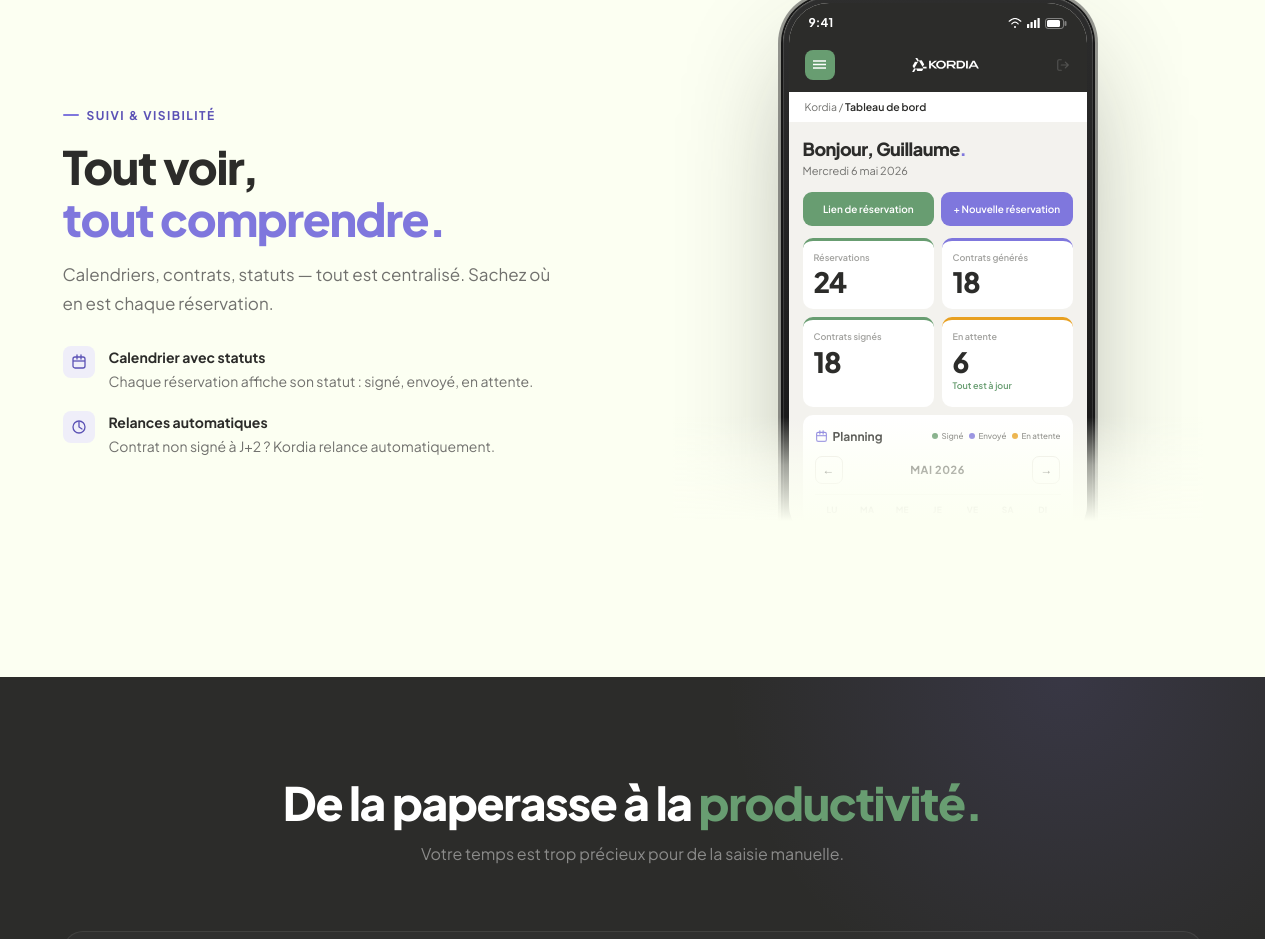
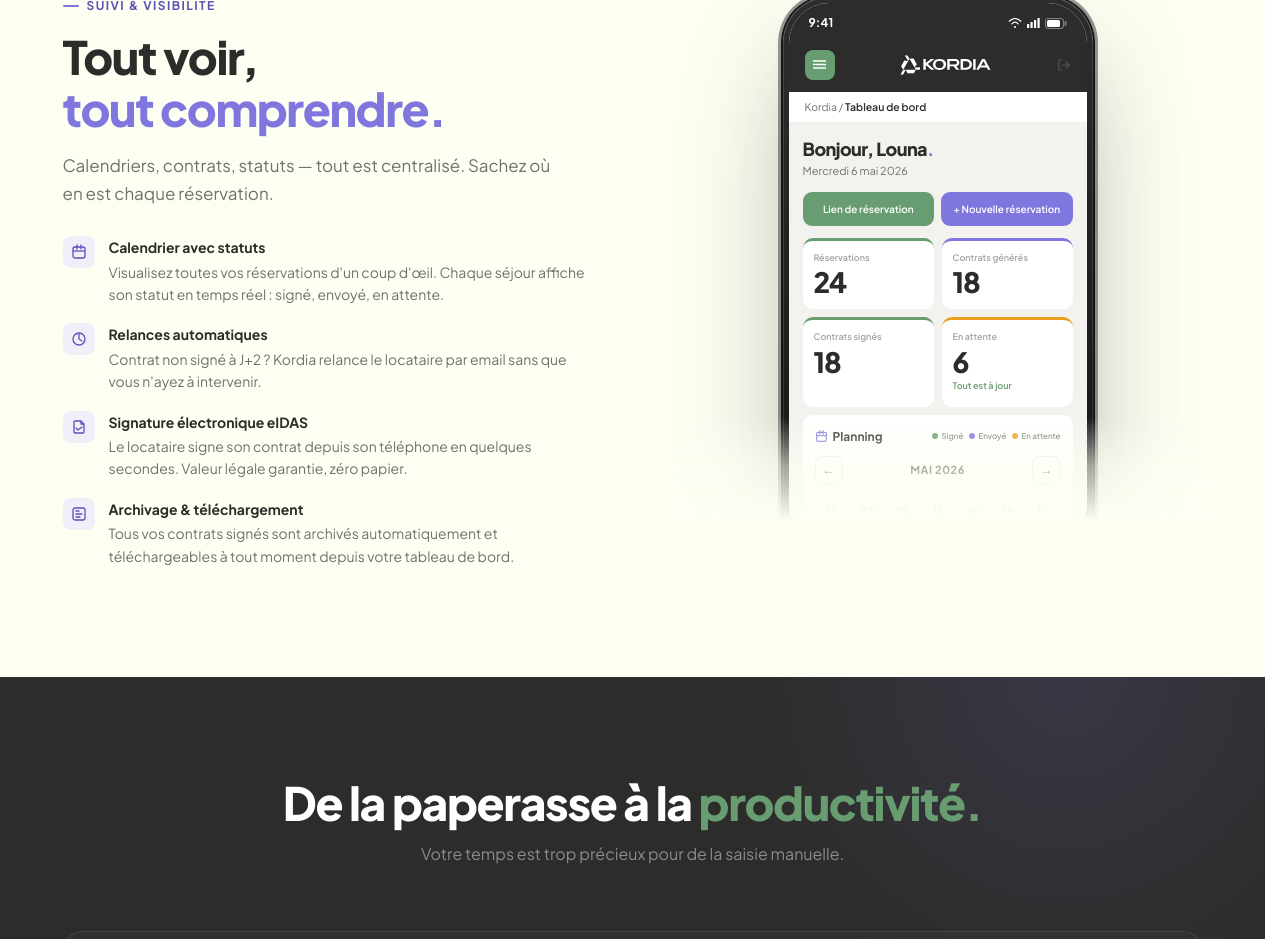
Before and after one commit to lancelotautomotion/auto-contract, a Next.js app: page / in a window 1280 px wide. Shown: the part 2580-3519 px from the top of the page. Built offline with nearby package versions, Linux system fonts and the light colour scheme.

Commit message:
feat(landing): logo agrandi, prénom Louna, 4 points wording section calendrier
Ajout signature eIDAS et archivage/téléchargement, descriptions étoffées.

https://claude.ai/code/session_017Rr1eDgH2gMnfLox6f8HYt

```diff
--- a/src/components/landing/FeatureCalendar.tsx
+++ b/src/components/landing/FeatureCalendar.tsx
@@ -8,7 +8,7 @@ const items = [
       </svg>
     ),
     title: 'Calendrier avec statuts',
-    desc: 'Chaque réservation affiche son statut : signé, envoyé, en attente.',
+    desc: 'Visualisez toutes vos réservations d\'un coup d\'œil. Chaque séjour affiche son statut en temps réel : signé, envoyé, en attente.',
   },
   {
     icon: (
@@ -18,7 +18,28 @@ const items = [
       </svg>
     ),
     title: 'Relances automatiques',
-    desc: 'Contrat non signé à J+2 ? Kordia relance automatiquement.',
+    desc: 'Contrat non signé à J+2 ? Kordia relance le locataire par email sans que vous n\'ayez à intervenir.',
+  },
+  {
+    icon: (
+      <svg width="16" height="16" fill="none" viewBox="0 0 16 16">
+        <path d="M10 2H4a1 1 0 0 0-1 1v10a1 1 0 0 0 1 1h8a1 1 0 0 0 1-1V5l-3-3z" stroke="#5B52B5" strokeWidth="1.3" strokeLinejoin="round"/>
+        <path d="M10 2v3h3" stroke="#5B52B5" strokeWidth="1.3" strokeLinejoin="round"/>
+        <path d="M5 9l2 2 4-3" stroke="#5B52B5" strokeWidth="1.3" strokeLinecap="round" strokeLinejoin="round"/>
+      </svg>
+    ),
+    title: 'Signature électronique eIDAS',
+    desc: 'Le locataire signe son contrat depuis son téléphone en quelques secondes. Valeur légale garantie, zéro papier.',
+  },
+  {
+    icon: (
+      <svg width="16" height="16" fill="none" viewBox="0 0 16 16">
+        <rect x="2" y="2" width="12" height="12" rx="2" stroke="#5B52B5" strokeWidth="1.3"/>
+        <path d="M5 8h6M5 5h3M5 11h4" stroke="#5B52B5" strokeWidth="1.3" strokeLinecap="round"/>
+      </svg>
+    ),
+    title: 'Archivage & téléchargement',
+    desc: 'Tous vos contrats signés sont archivés automatiquement et téléchargeables à tout moment depuis votre tableau de bord.',
   },
 ];
 
@@ -73,7 +94,7 @@ function PhoneMockup() {
 
           {/* Corps */}
           <div className="dpm-body">
-            <div className="dpm-greeting">Bonjour, Guillaume<span className="dpm-dot">.</span></div>
+            <div className="dpm-greeting">Bonjour, Louna<span className="dpm-dot">.</span></div>
             <div className="dpm-date">Mercredi 6 mai 2026</div>
 
             <div className="dpm-ctas">
--- a/src/styles/landing.css
+++ b/src/styles/landing.css
@@ -219,7 +219,7 @@ h2.st .g{color:var(--green)}h2.st .v{color:var(--violet)}
 .dpm-plan-days{display:grid;grid-template-columns:repeat(7,1fr);gap:0;border-top:1px solid #F3F2EE;padding:8px 0}
 .dpm-day-hdr{text-align:center;font-size:8.5px;font-weight:700;color:#A3A3A0;letter-spacing:.04em}
 /* Logo img dans topbar */
-.dpm-logo-img{height:16px;width:auto;filter:brightness(0) invert(1)}
+.dpm-logo-img{height:22px;width:auto;filter:brightness(0) invert(1)}
 .dm-greeting{font-size:10px;color:rgba(255,255,255,.6);font-weight:500;margin-bottom:2px}
 
 /* AVANT/APRÈS */
```
